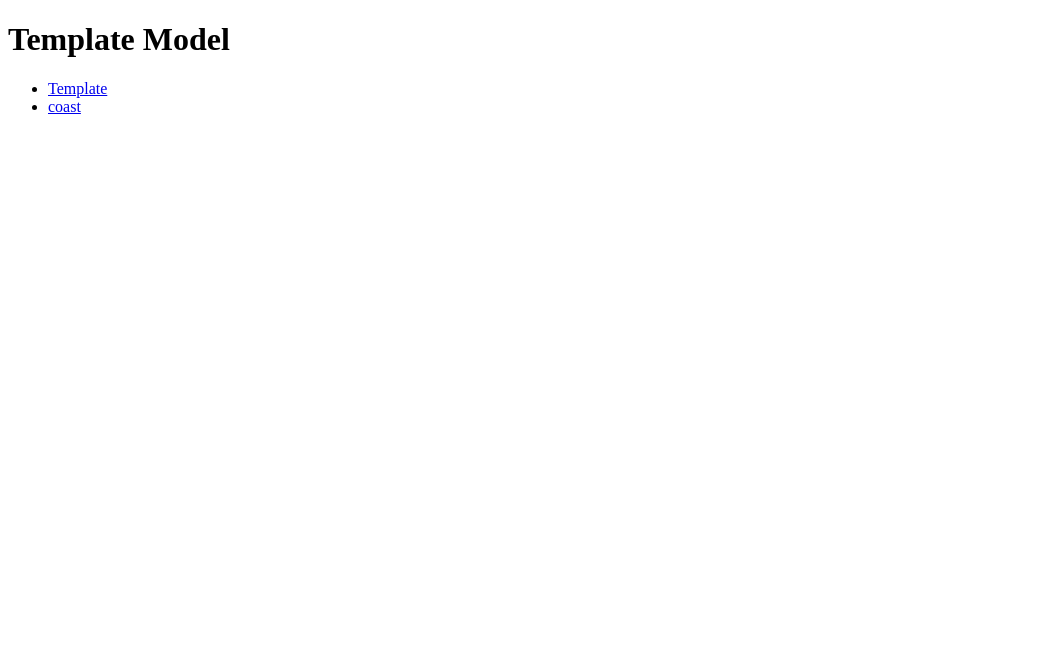
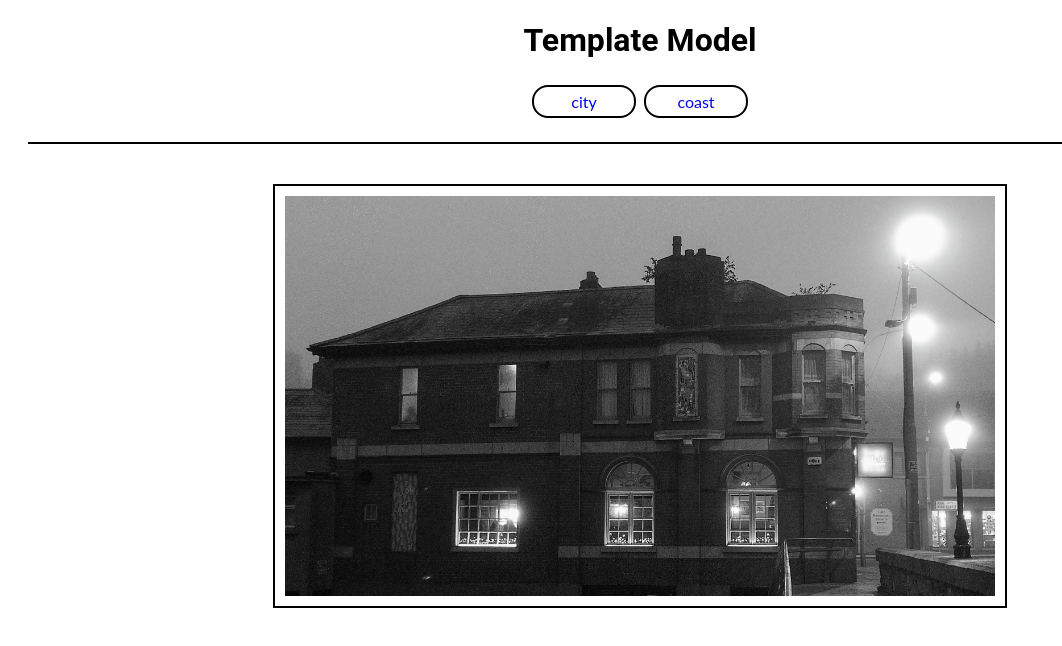
Before and after one commit to IainJackson90/template, a plain HTML site: page index.html in a window 1280 px wide. Shown: the whole page, without its empty margins (0-1062 px from the left). Drawn offline with Linux system fonts and the light colour scheme.

Commit message:
feat:add images to the webpages

```diff
--- a/index.html
+++ b/index.html
@@ -5,6 +5,7 @@
     <meta charset="UTF-8">
     <meta http-equiv="X-UA-Compatible" content="IE=edge">
     <meta name="viewport" content="width=device-width, initial-scale=1.0">
+    <link rel="stylesheet" href="assets/css/style.css">
     <title>Template</title>
 </head>
 
@@ -12,11 +13,19 @@
     <h1>Template Model</h1>
     <nav>
         <ul>
-            <li><a href="index.html">Template</a></li>
-            <li><a href="coast.html">coast</a></li>
+            <li>
+                <a href="index.html">city</a>
+            </li>
+            <li>
+                <a href="coast.html">coast</a>
+            </li>
         </ul>
     </nav>
-
+    <section>
+        <figure>
+            <img src="assets/images/city.jpg" alt="an image of urban Dublin">
+        </figure>
+    </section>
 </body>
 
 </html>
```
Also changed, not shown: coast.html (+6 -2 lines), assets/images/beach.jpg (added), assets/images/city.jpg (added).
